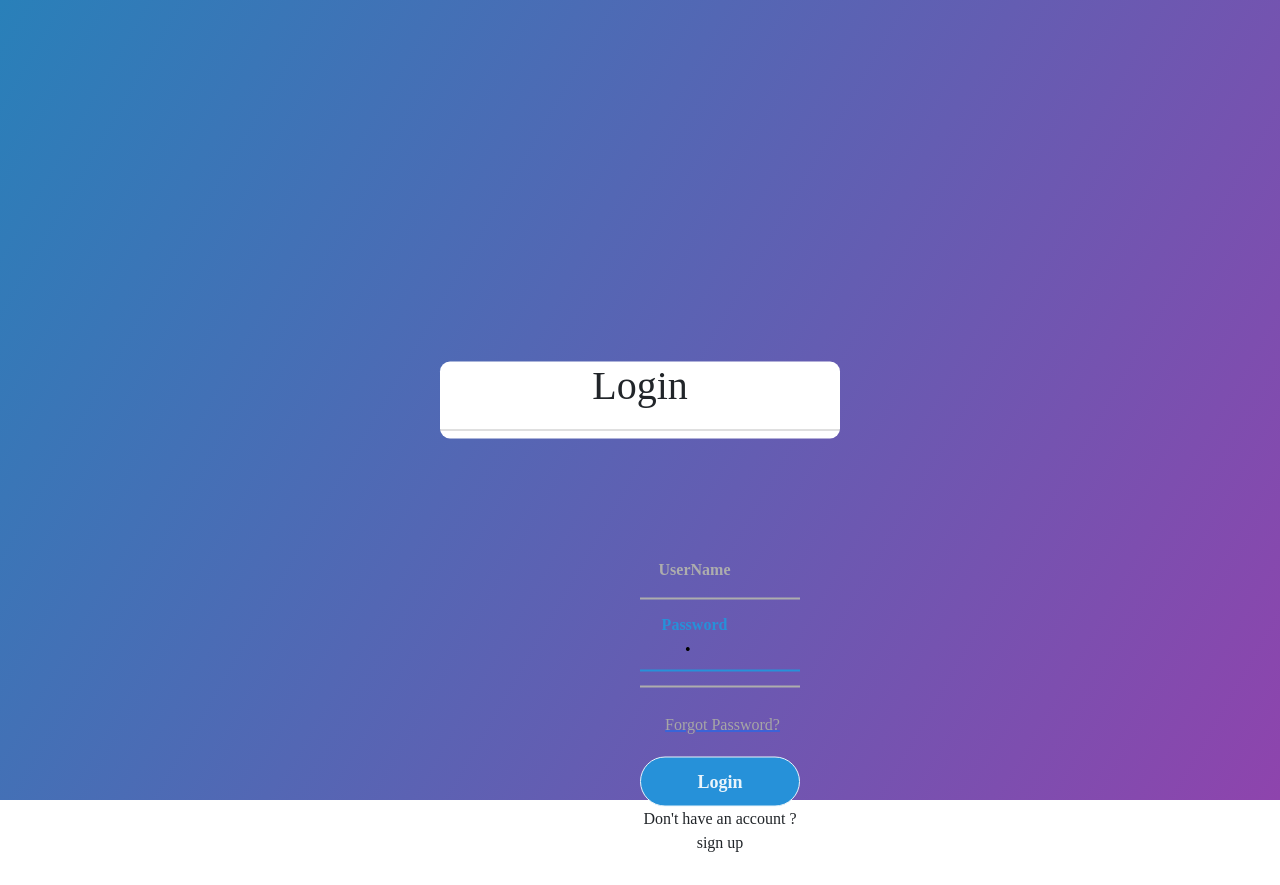
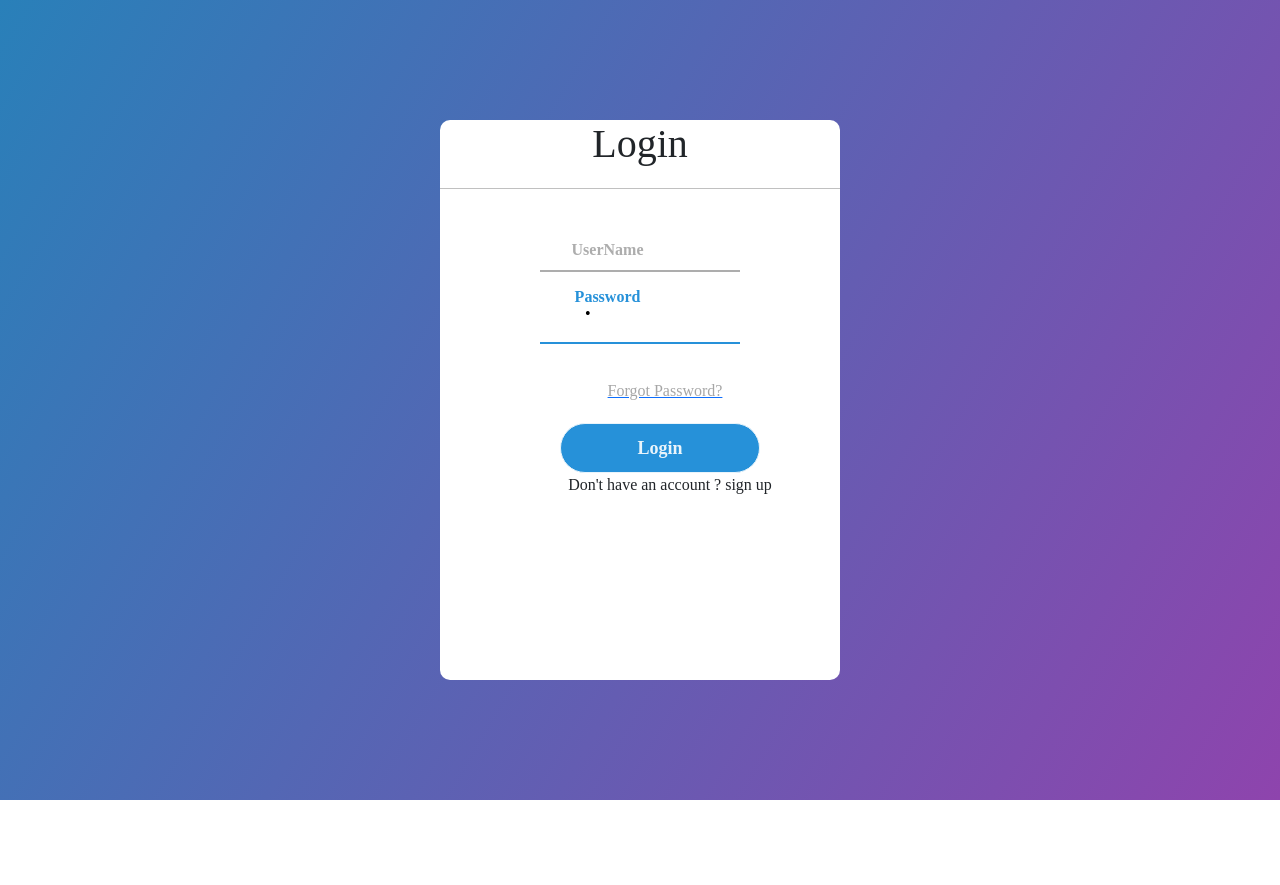
Before and after one commit to 123rishikesh/RegistrationSystem, a React (Create React App) app: page / in a window 1280 px wide. After the commit the page ends 800 px from the top, so only its background shows below. Built offline with nearby package versions, Linux system fonts and the light colour scheme; no server answers.

Commit message:
Api integration

```diff
--- a/src/pages/CreatePassenger/CreatePassenger.css
+++ b/src/pages/CreatePassenger/CreatePassenger.css
@@ -2,7 +2,7 @@
 
 #btnadd {
     position: absolute;
-    left: 800px;
+    left: 80px;
     width: 150px;
 }
 
@@ -46,7 +46,7 @@
 #btnback1{
 
     position: absolute;
-    left: 500px;
+    right: 10px;
     width: 80px;
 }
 
--- a/src/pages/DeletePassenger/DeletePassenger.js
+++ b/src/pages/DeletePassenger/DeletePassenger.js
@@ -14,7 +14,7 @@ const DeletePassenger = () => {
     const handleSubmit = (event) => {
         event.preventDefault();
 
-        axios.delete('https://api.instantwebtools.net/v1/passenger/1', state._id)
+        axios.delete(`https://jsonplaceholder.typicode.com/posts/${state.id}`)
         .then( resp => {
             console.log(resp)
             console.log(resp.data)
@@ -33,7 +33,7 @@ const DeletePassenger = () => {
             <form onSubmit={handleSubmit} className='form'>
                 <div>
                 <lable>PassengerID</lable>
-                <input type='text' name='_id'  value={state._id} onChange={(e) => setState({name: e.target.value})}/><br/><br/>
+                <input type='text' name='id'  value={state.id} onChange={(e) => setState({name: e.target.value})}/><br/><br/>
                 </div>
                 <button type='submit' id='deletebtn'>Delete</button>
                 <button type='button' onClick={handleClick} id='backbutton'>Back</button>
--- a/src/pages/Login/LoginSecond.css
+++ b/src/pages/Login/LoginSecond.css
@@ -11,10 +11,12 @@
     position:absolute;
     top: 50%;
     left: 50%;
+
     transform: translate(-50%, -50%);
     width: 400px;
     background: white;
     border-radius: 10px;
+    height: 70%;
 }
 
 .center h1{
@@ -24,19 +26,21 @@
 }
 
 .center .form{
-    padding: 0 40px;
+    padding: 0 20px;
     box-sizing: border-box;
 }
 
 .form .txt_field{
     position: relative;
+    right: 80px;
+    top: -10px;
     border-bottom: 2px solid #adadad;
     margin: 30px 0;
 }
 
 .txt_field input{
     width: 100%;
-    height: 40px;
+    height: 20px;
     padding: 0 5px;
     font-size: 16px;
     border: none;
@@ -53,6 +57,7 @@
     font-size: 16px;
     pointer-events: none;
     transition: .5s;
+    margin-top: 0px;
 }
 
 .txt_field span::before {
@@ -79,7 +84,7 @@
 }
 
 .pass{
-    margin: -5px 0 20px 5px;
+    margin: -5px 10px 20px -100px;
     color: #a6a6a6;
     cursor:pointer;
 }
@@ -99,6 +104,7 @@
     font-weight: 700;
     cursor: pointer;
     outline: none;
+    margin: 0 100px 0 -60px;
 }
 
 button:hover {
@@ -108,7 +114,7 @@ button:hover {
 }
 
 .signup_link{
-    margin: 30px 0;
+    margin: 40px 0;
     text-align:center;
     font-size: 16px;
     color: #666666;
@@ -124,8 +130,14 @@ button:hover {
 }
 .cursor{
     cursor: pointer;
+    margin-left: -100px;
 }
 
 h1{
     padding-top: 50px;
+
 }
+.form{
+    position: absolute;
+    top: 90px;
+}
--- a/src/pages/PassengerDetail/PassengerDetail.css
+++ b/src/pages/PassengerDetail/PassengerDetail.css
@@ -75,3 +75,11 @@ label{
     position: relative;
     right: 200px;
 }
+
+.buttonupdate button{
+
+    position: absolute;
+    margin-top: -30px;
+    right: 500px;
+    width: 100px;
+}
--- a/src/pages/PassengerDetail/PassengerDetail.js
+++ b/src/pages/PassengerDetail/PassengerDetail.js
@@ -4,6 +4,7 @@ import './PassengerDetail.css';
 import axios from 'axios';
 import Footer from '../../Component/Footer'
 import Header from '../../Component/Header'
+import UpdatePassengerDetail from '../UpdatePassengerDetail/UpdatePassengerDetail';
 
 const PassengerDetail = () => {
 
@@ -44,6 +45,10 @@ const PassengerDetail = () => {
     //     })
     // }
 
+    const onUpdate = () => {
+        navigate('/UpdatePassengerDetail');
+    }
+
     return (
         <div className='containerdiv'>
                <Header/>
@@ -60,7 +65,7 @@ const PassengerDetail = () => {
                             <div className='maindiv'>
 
                                     <div className='firstdiv'>
-                                <li style={{ listStyle: 'none' }} key={persons.id}>{persons.name}</li>
+                                <li style={{ listStyle: 'none' }} key={persons._id}>{persons.name}</li>
                                     </div>
                                 <div className='seconddiv'>
                                     <li style={{ listStyle: 'none' }} key={persons.airline[0].id}>{persons.airline[0].name}</li>
@@ -69,9 +74,14 @@ const PassengerDetail = () => {
                                     <li style={{ listStyle: 'none' }} key={persons.airline[0].id}>{persons.airline[0].country}</li>
                                 </div>
                                 <div className='fourthdiv'>
-                                    <li style={{ listStyle: 'none' }} key={persons.id}>{persons.trips}</li>
+                                    <li style={{ listStyle: 'none' }} key={persons._id}>{persons.trips}</li>
                                 </div>
-
+                                <div className='buttonupdate'>
+                               <button onClick={onUpdate}>Update</button>
+                               </div>
+                               <div style={{display: 'none'}}>
+                               <UpdatePassengerDetail passengerId={persons._id}/>
+                               </div>
                             </div>
 
 
--- a/src/pages/UpdatePassenger/UpdatePassenger.js
+++ b/src/pages/UpdatePassenger/UpdatePassenger.js
@@ -8,11 +8,18 @@ import Footer from '../../Component/Footer';
 const UpdatePassenger = () => {
     let navigate = useNavigate();
 
-    const [state, setState] = useState({name: '', _id: ''});
+    // const [state, setState] = useState({name: '', _id: ''});
+    const [state, setState] = useState({_id: '',name: ''});
+
+    // const user = {
+    //     name: state.name,
+    //     _id: state._id,
+
+    // }
 
     const user = {
         name: state.name,
-        _id: state._id,
+        // id: state.id,
 
     }
 
@@ -25,7 +32,13 @@ const UpdatePassenger = () => {
 
     const handleSubmit = (event) => {
         event.preventDefault();
-        axios.patch('https://api.instantwebtools.net/v1/passenger/1', user)
+        // let config = {
+        //     headers: {
+        //         Authorization: 'b494a56252ced4d6dd530095c5a865d75df6805c5d68685f5fa012e9f9b7071b',
+        //     }
+        //   }
+        // axios.patch('https://gorest.co.in/public/v2/users/' + state.id, user, config)
+        axios.patch(`https://api.instantwebtools.net/v1/passenger/${state._id}`,user)
         .then((resp) => {
 
             console.log(resp)
@@ -39,8 +52,8 @@ const UpdatePassenger = () => {
                 <h3>Update Passenger</h3>
                 <form onSubmit={handleSubmit} className='txtform'>
                     <div classname='firstdiv'>
-                    <label>PassengerName</label>
-                    <input type='text' name='name'  value={state.name} onChange={(e) => setState({...state, name: e.target.value})}/>
+                        <label>PassengerName</label>
+                        <input type='text' name='name'  value={state.name} onChange={(e) => setState({...state, name: e.target.value})}/>
                     </div>
                     {/* <label>Trips</label><br/>
                     <input type='number' name='trips' value={state.trips} onChange={(e) => setState({...state, trips: e.target.value})}/><br/> */}
--- a/src/pages/UpdatePassengerDetail/UpdatePassengerDetail.css
+++ b/src/pages/UpdatePassengerDetail/UpdatePassengerDetail.css
@@ -12,6 +12,18 @@
 .txtField3{
     position: relative;
     left: 8%;
+}
+
+.txtField4 input{
+    position: absolute;
+    top: 90%;
+    left: 35%;
+}
+
+.txtField4 label{
+    position:relative;
+    margin-top: 5%;
+    right: 60%;
 }
 
 .btngroup{
--- a/src/pages/UpdatePassengerDetail/UpdatePassengerDetail.js
+++ b/src/pages/UpdatePassengerDetail/UpdatePassengerDetail.js
@@ -5,15 +5,18 @@ import './UpdatePassengerDetail.css'
 import Header from '../../Component/Header';
 import Footer from '../../Component/Footer';
 
-const UpdatePassengerDetail = () => {
+const UpdatePassengerDetail = (props) => {
     let navigate = useNavigate();
 
-    const [state, setState] = useState({name: '', trips: '', airline: ''});
+    const {passengerId} = props;
+    console.log(passengerId)
+
+    const [state, setState] = useState({name: '', trips: '', id: '', _id:''});
 
     const user = {
         name: state.name,
         trips: state.trips,
-        airline: state.airline,
+        airline: state.id,
 
     }
 
@@ -26,7 +29,7 @@ const UpdatePassengerDetail = () => {
 
     const handleSubmit = (event) => {
         event.preventDefault();
-        axios.put('https://api.instantwebtools.net/v1/passenger/1', user)
+        axios.put(`https://api.instantwebtools.net/v1/passenger/${state._id}`, user)
         .then((resp) => {
 
             console.log(resp)
@@ -48,7 +51,11 @@ const UpdatePassengerDetail = () => {
                     </div><br/>
                     <div className='txtField3'>
                     <label>AirlineID</label>
-                    <input type='text' name='airline'    value={state.airline}   onChange={(e) => setState({...state, airline: e.target.value})}/>
+                    <input type='text' name='id'    value={state.id}   onChange={(e) => setState({...state, id: e.target.value})}/>
+                    </div>
+                    <div className='txtField4'>
+                    <label>passengerID</label>
+                    <input type='text' name='_id'    value={state._id}   onChange={(e) => setState({...state, _id: e.target.value})}/>
                     </div>
                     <div className='btngroup'>
                     <button className='btn btn-primary' id="buttonupdate">Update Passenger</button>
```
